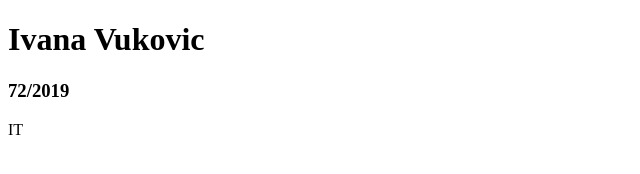
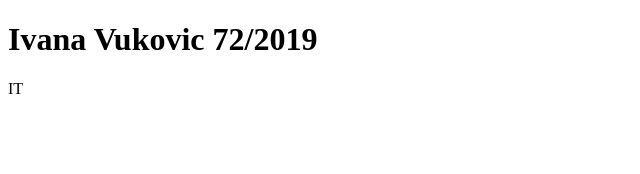
Before and after one commit to FTNCacak/student-72-2019, a plain HTML site: page index.html in a window 1280 px wide. Shown: the whole page, without its empty margins (0-640 px from the left). Drawn offline with Linux system fonts and the light colour scheme.

Commit message:
Izmena koda

```diff
--- a/index.html
+++ b/index.html
@@ -7,8 +7,7 @@
     <title>Softversko inzenjerstvo</title>
 </head>
 <body>
-    <h1>Ivana Vukovic</h1>
-    <h3>72/2019</h3>
+    <h1>Ivana Vukovic 72/2019</h1>
     <p>IT</p>
 
 </body>
```
